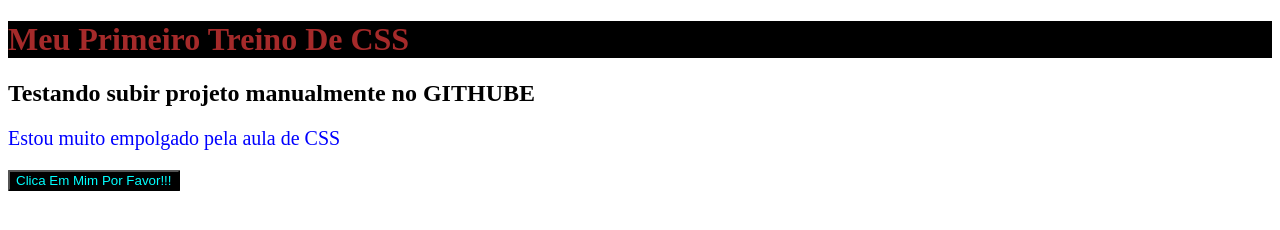
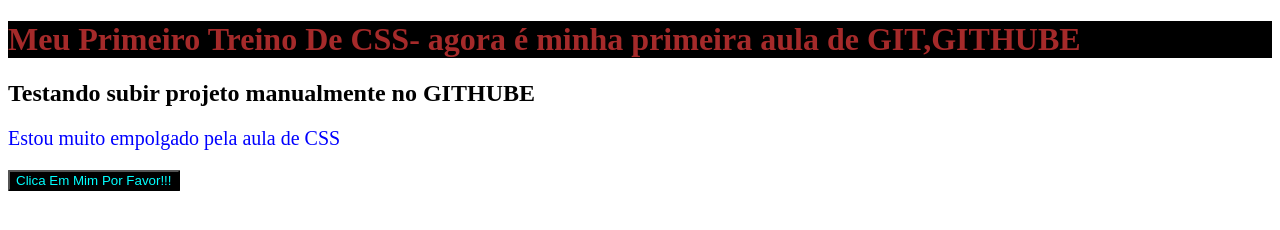
Before and after one commit to marcelojeronimodesenvolvedor/DevClub, a plain HTML site: page index.html in a window 1280 px wide. Drawn offline with Linux system fonts and the light colour scheme.

Commit message:
alteração no H1  index.html

```diff
--- a/index.html
+++ b/index.html
@@ -9,7 +9,7 @@
 </head>
 
 <body>
-    <h1> Meu Primeiro Treino De CSS </h1>
+    <h1> Meu Primeiro Treino De CSS- agora é minha primeira aula de GIT,GITHUBE </h1>
     <h2> Testando subir projeto manualmente no GITHUBE</h2>
 
     <p> Estou muito empolgado pela aula de CSS </p>
```
